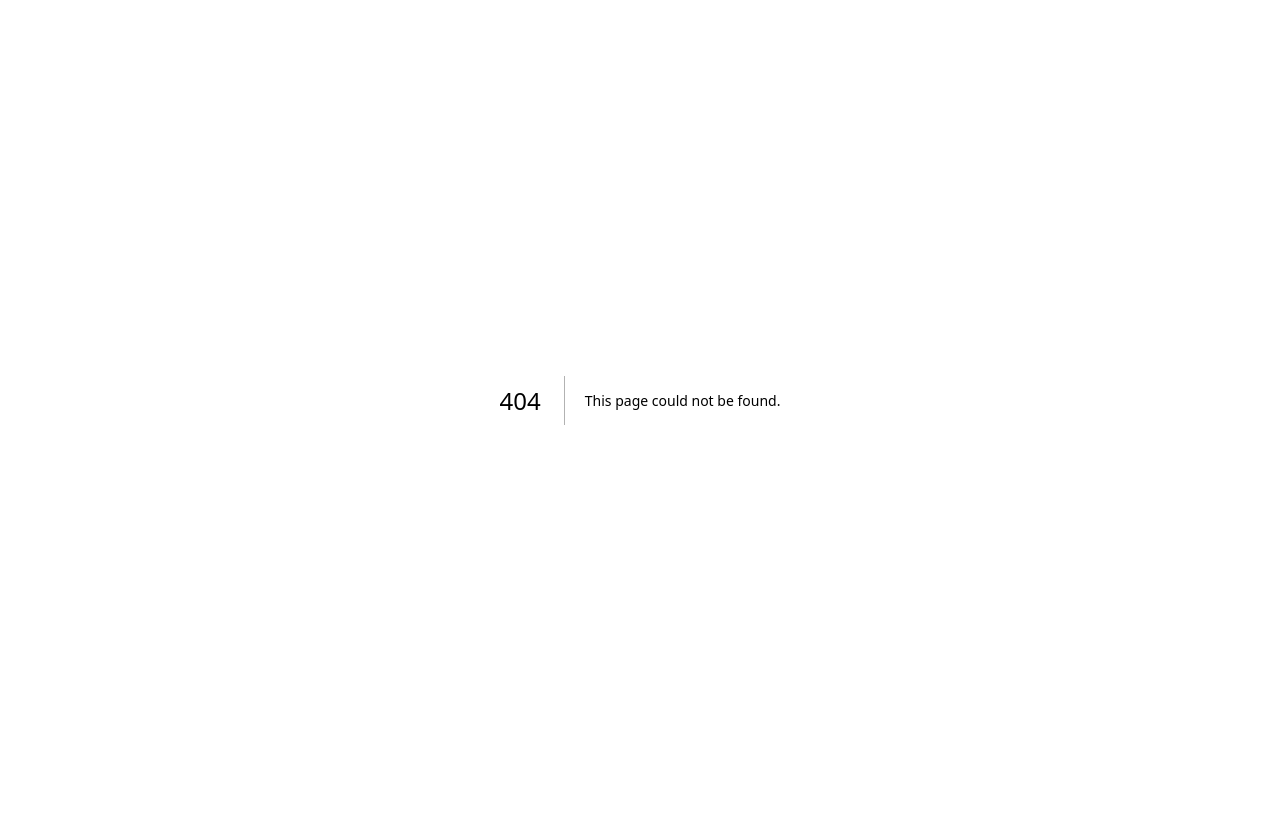
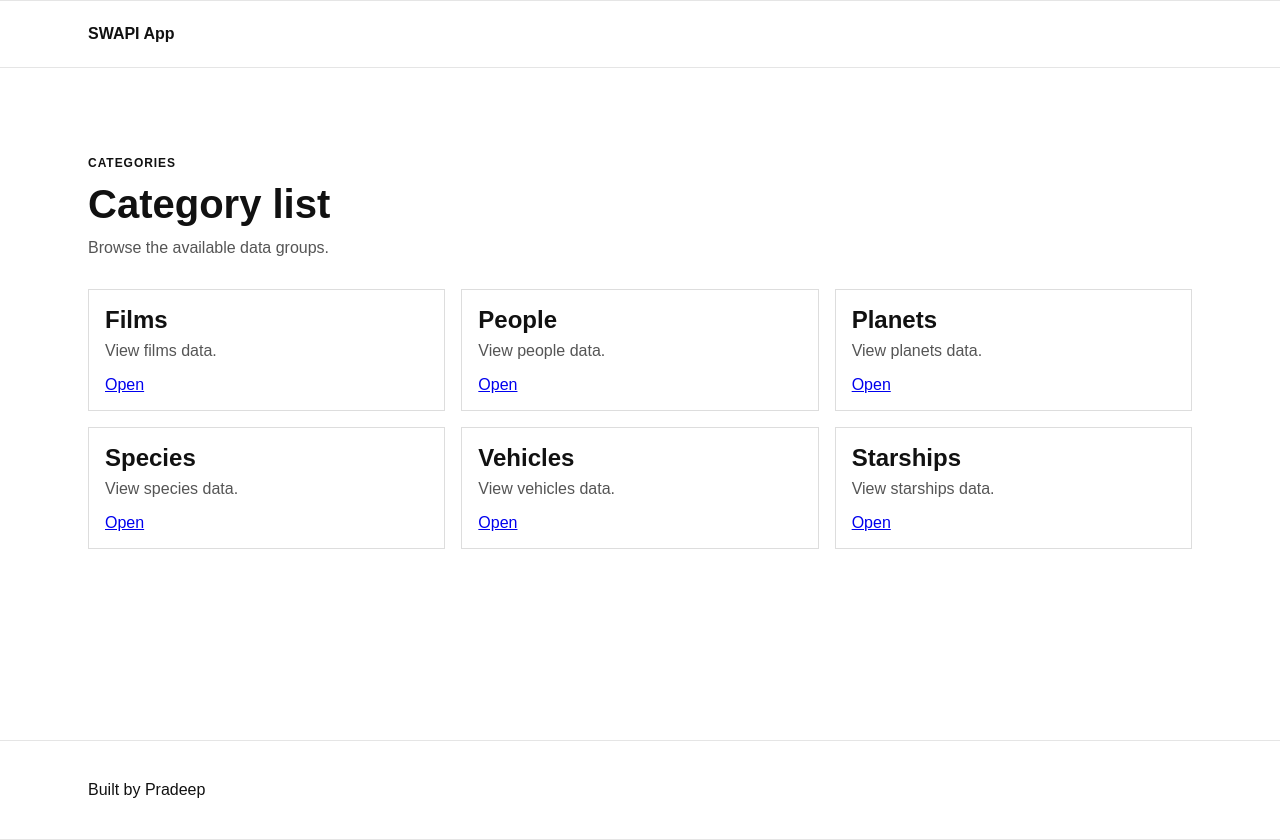
Before and after one commit to Tamang765/Swapi, a Next.js app: page /categories in a window 1280 px wide. Before the commit this address had no page. Before the commit the page ends 800 px from the top, so only its background shows below. Built offline with nearby package versions, Linux system fonts and the light colour scheme.

Commit message:
feat: add landing page and categories index

```diff
--- /dev/null
+++ b/src/app/archive.module.css
@@ -0,0 +1,47 @@
+.main {
+  display: grid;
+  gap: 2rem;
+  padding: 2rem 0 4rem;
+}
+
+.intro {
+  display: grid;
+  gap: 0.75rem;
+}
+
+.eyebrow {
+  font-size: 0.75rem;
+  font-weight: 700;
+  letter-spacing: 0.08em;
+  text-transform: uppercase;
+}
+
+.title {
+  font-size: 2.5rem;
+  margin: 0;
+}
+
+.text {
+  color: #555555;
+  margin: 0;
+}
+
+.grid {
+  display: grid;
+  gap: 1rem;
+  grid-template-columns: repeat(3, minmax(0, 1fr));
+}
+
+.card {
+  border: 1px solid #dddddd;
+  padding: 1rem;
+}
+
+.cardTitle {
+  margin: 0 0 0.5rem;
+}
+
+.cardText {
+  color: #555555;
+  margin: 0 0 1rem;
+}
--- /dev/null
+++ b/src/app/categories/page.tsx
@@ -0,0 +1,44 @@
+import Link from "next/link";
+import { Container } from "@/components/layout/container";
+import { Footer } from "@/components/layout/footer";
+import { Navbar } from "@/components/layout/navbar";
+import styles from "@/app/archive.module.css";
+
+const categories = [
+  "Films",
+  "People",
+  "Planets",
+  "Species",
+  "Vehicles",
+  "Starships",
+];
+
+export default function CategoriesPage() {
+  return (
+    <>
+      <Navbar />
+      <main>
+        <Container>
+          <div className={styles.main}>
+            <section className={styles.intro}>
+              <span className={styles.eyebrow}>Categories</span>
+              <h1 className={styles.title}>Category list</h1>
+              <p className={styles.text}>Browse the available data groups.</p>
+            </section>
+
+            <section className={styles.grid}>
+              {categories.map((category) => (
+                <article key={category} className={styles.card}>
+                  <h2 className={styles.cardTitle}>{category}</h2>
+                  <p className={styles.cardText}>View {category.toLowerCase()} data.</p>
+                  <Link href="/">Open</Link>
+                </article>
+              ))}
+            </section>
+          </div>
+        </Container>
+      </main>
+      <Footer />
+    </>
+  );
+}
--- /dev/null
+++ b/src/app/landing.module.css
@@ -0,0 +1,34 @@
+.main {
+  display: grid;
+  gap: 2rem;
+  padding: 2rem 0 4rem;
+}
+
+.hero {
+  display: grid;
+  gap: 1rem;
+}
+
+.eyebrow {
+  font-size: 0.75rem;
+  font-weight: 700;
+  letter-spacing: 0.08em;
+  text-transform: uppercase;
+}
+
+.title {
+  font-size: 3rem;
+  line-height: 1;
+  margin: 0;
+}
+
+.text {
+  color: #555555;
+  max-width: 42rem;
+  margin: 0;
+}
+
+.actions {
+  display: flex;
+  gap: 0.75rem;
+}
--- /dev/null
+++ b/src/components/landing/landing-loading/index.tsx
@@ -0,0 +1,3 @@
+export function LandingLoading() {
+  return <p>Loading landing page...</p>;
+}
--- /dev/null
+++ b/src/components/recent-category/index.tsx
@@ -0,0 +1,5 @@
+"use client";
+
+export function RecentCategory() {
+  return <p>Recent category will appear here.</p>;
+}
```
Also changed, not shown: src/app/page.tsx (+20 -3 lines).
